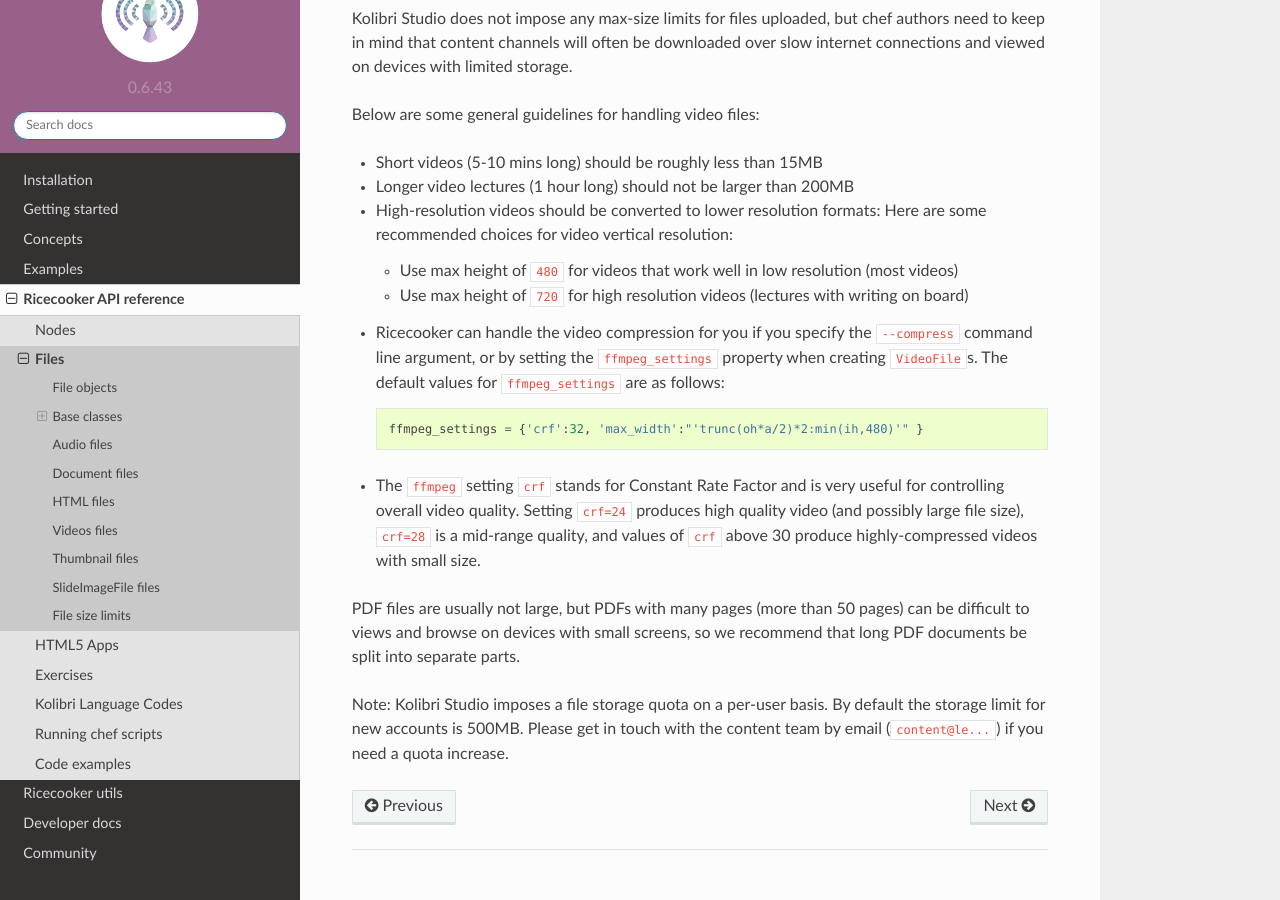
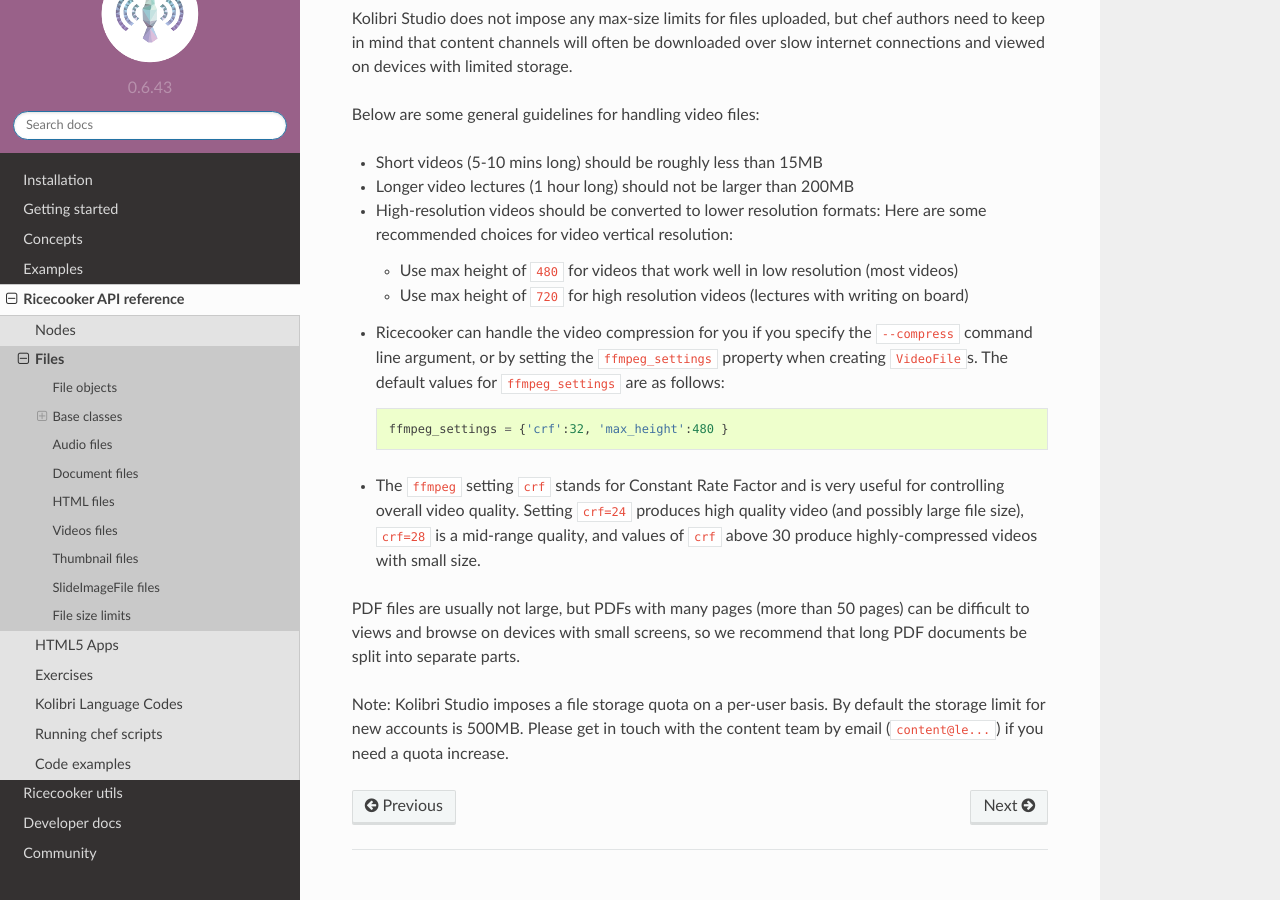
Before and after one commit to learningequality/ricecooker, a Sphinx documentation site: the page built from docs/files.md, in a window 1280 px wide and 900 px high, scrolled down 4785 px. Built offline with Sphinx 7.4.7 and the Read the Docs theme 2.0.0, drawn with Linux system fonts in a browser that asks for light colours; some of the changed text lies outside the part shown.

Commit message:
Unrelated docs fix about default max_height in ffmpeg_settings

````diff
--- a/docs/files.md
+++ b/docs/files.md
@@ -137,7 +137,7 @@ which will be used to determine compression settings for the video file.
 ```
 video_file = VideoFile(
     path = "file:///path/to/file.mp4",
-    ffmpeg_settings = {"max_width": 480, "crf": 28},
+    ffmpeg_settings = {"max_height": 480, "crf": 28},
     language=getlang('en').code
 )
 ```
@@ -234,7 +234,7 @@ Below are some general guidelines for handling video files:
     `--compress` command line argument, or by setting the `ffmpeg_settings` property
     when creating `VideoFile`s. The default values for `ffmpeg_settings` are as follows:
     ```
-    ffmpeg_settings = {'crf':32, 'max_width':"'trunc(oh*a/2)*2:min(ih,480)'" }
+    ffmpeg_settings = {'crf':32, 'max_height':480 }
     ```
   - The `ffmpeg` setting `crf` stands for Constant Rate Factor and is very useful
     for controlling overall video quality. Setting `crf=24` produces high quality
````
